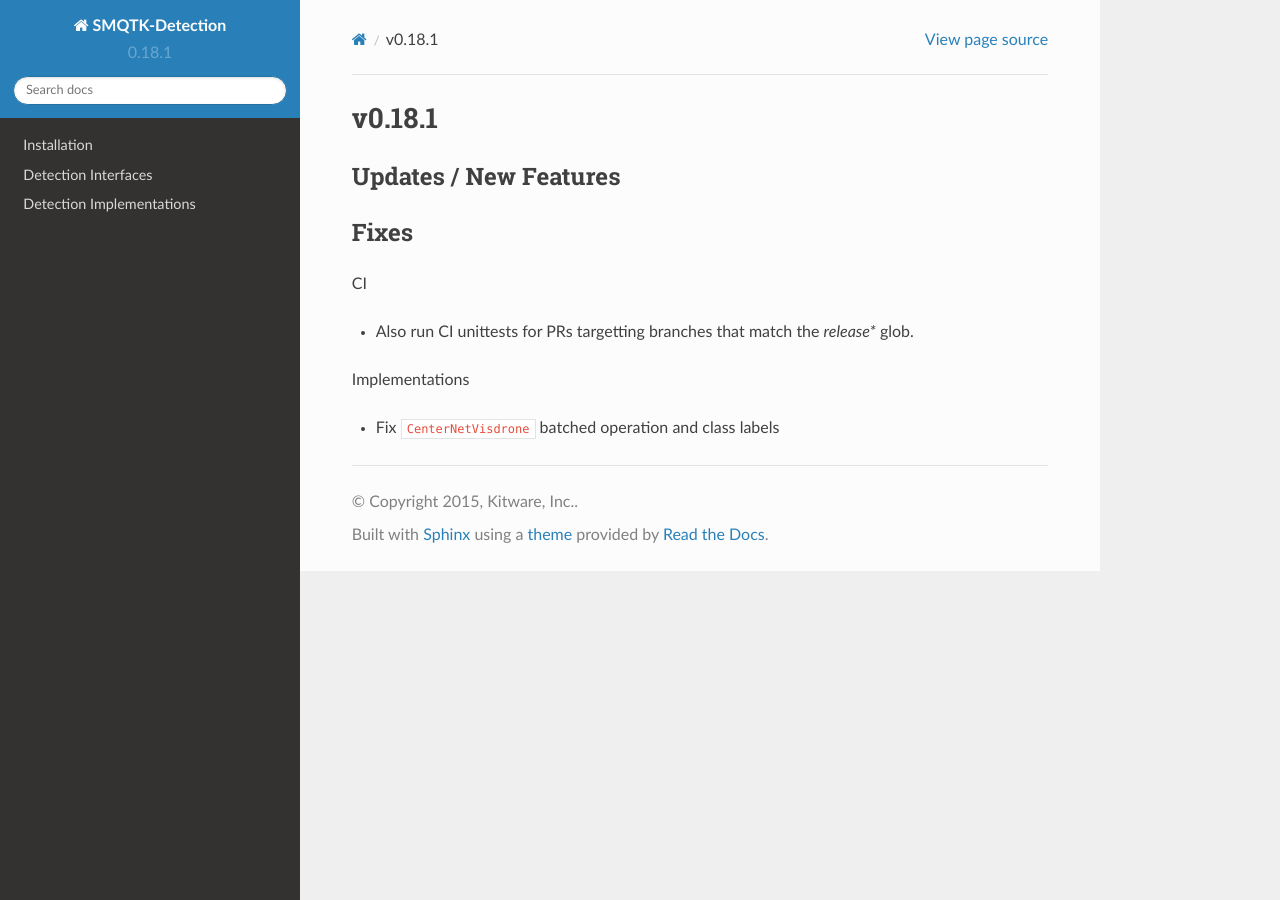
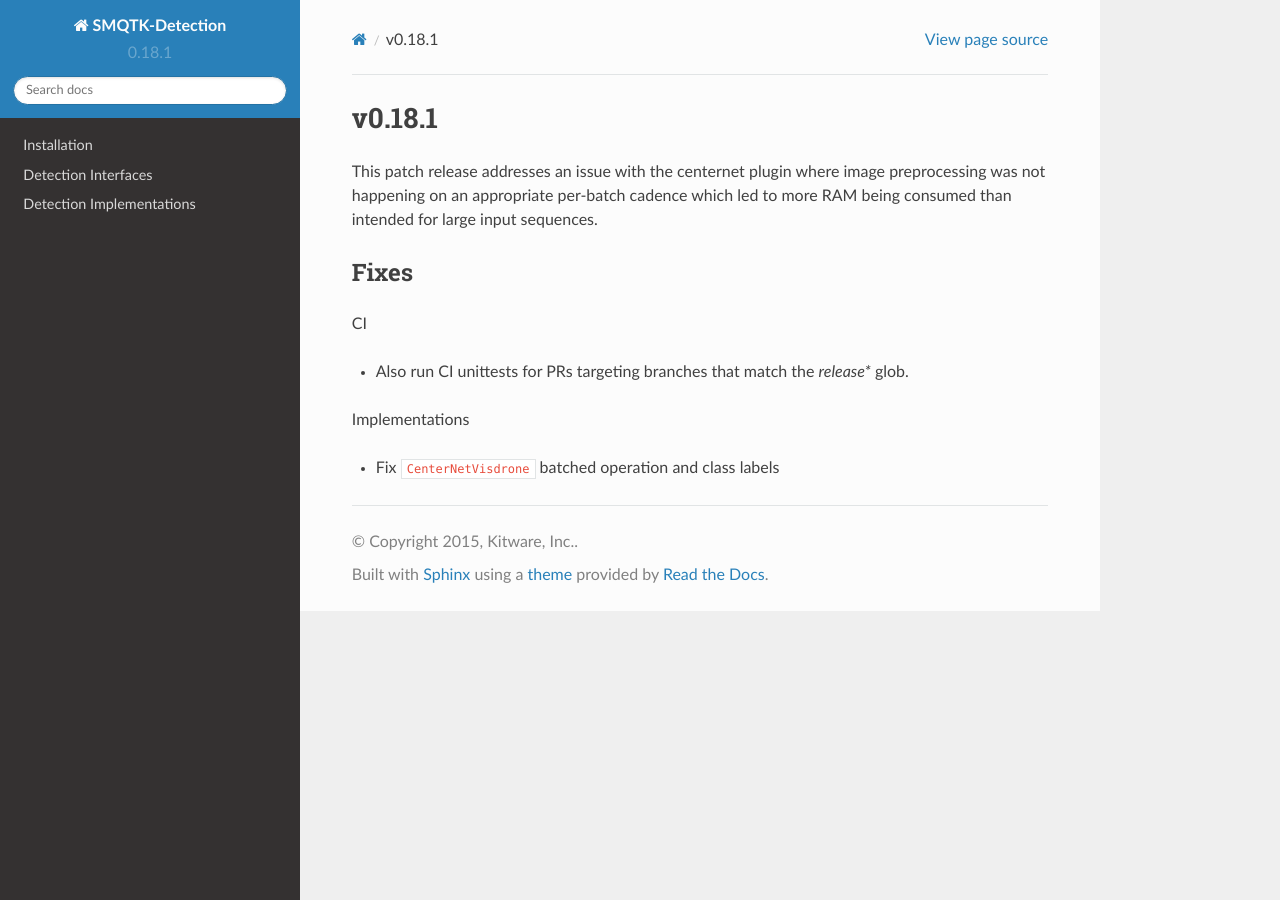
Before and after one commit to Kitware/SMQTK-Detection, a Sphinx documentation site: the page built from docs/release_notes/v0.18.1.rst, in a window 1280 px wide. Built offline with Sphinx 7.4.7 and the Read the Docs theme 2.0.0, drawn with Linux system fonts in a browser that asks for light colours; pages that are not in the unit, such as notebooks, are missing from menus; the version number is read from the project's files by our own code.

Commit message:
A release note description

```diff
--- a/docs/release_notes/v0.18.1.rst
+++ b/docs/release_notes/v0.18.1.rst
@@ -1,15 +1,15 @@
 v0.18.1
 =======
-
-Updates / New Features
-----------------------
+This patch release addresses an issue with the centernet plugin where image
+preprocessing was not happening on an appropriate per-batch cadence which led
+to more RAM being consumed than intended for large input sequences.
 
 Fixes
 -----
 
 CI
 
-* Also run CI unittests for PRs targetting branches that match the `release*`
+* Also run CI unittests for PRs targeting branches that match the `release*`
   glob.
 
 Implementations
```
